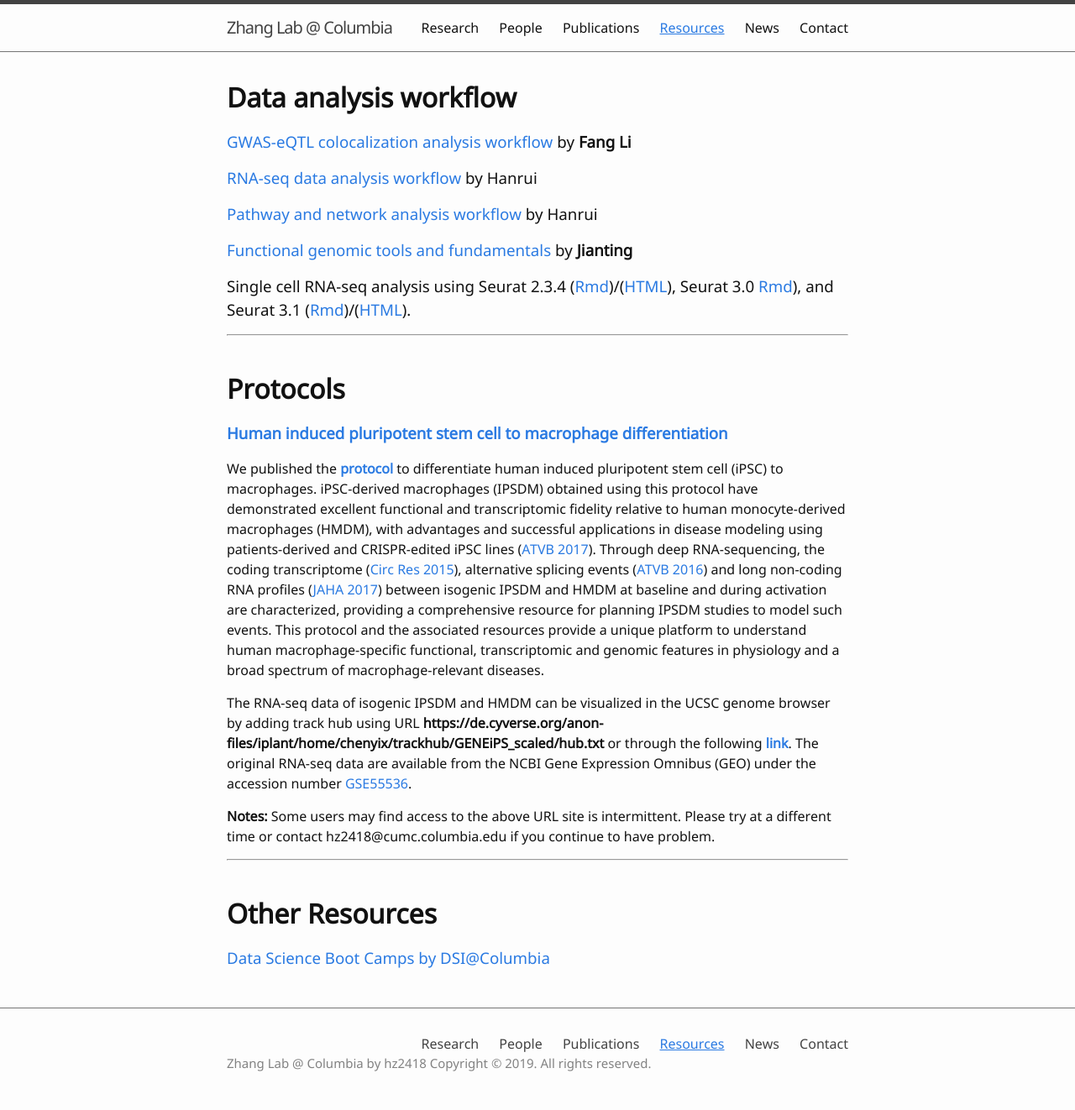
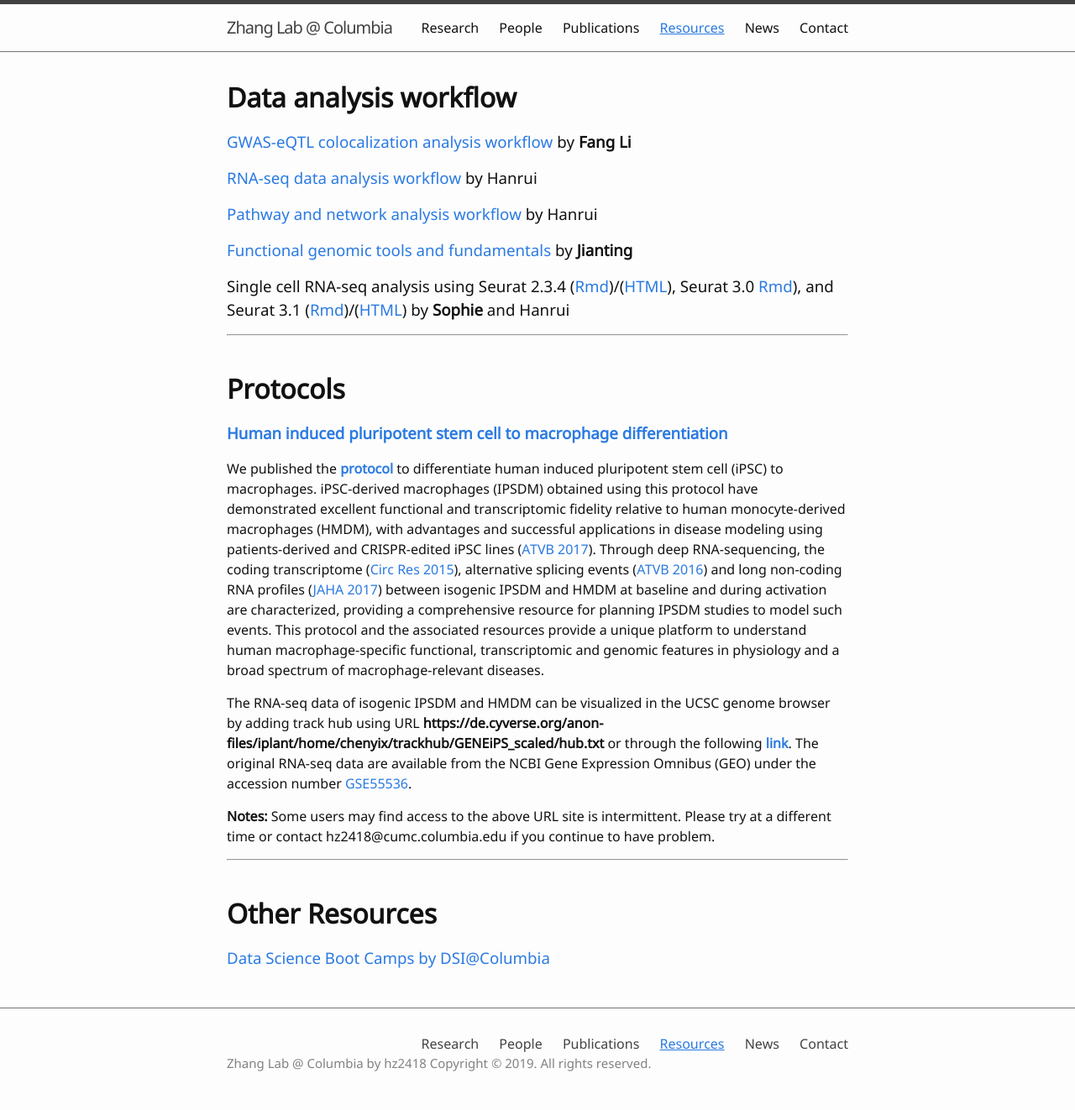
Before and after one commit to hanruizhang/zhanglab, a Jekyll site: the page built from 4_Resources.md, in a window 1280 px wide. Shown: the whole page at 84% size. Built offline with Jekyll 4.4.1, drawn with Linux system fonts in a browser that asks for light colours.

Commit message:
Update 4_Resources.md

```diff
--- a/4_Resources.md
+++ b/4_Resources.md
@@ -11,7 +11,7 @@
 ### [RNA-seq data analysis workflow](https://hanruizhang.github.io/RNAseq-analysis-workflow/) by Hanrui
 ### [Pathway and network analysis workflow](https://hanruizhang.github.io/Pathway-Network-Analysis/) by Hanrui
 ### [Functional genomic tools and fundamentals](https://hanruizhang.github.io/Functional-Genomic-Tools/Functional_Genomics_Tools.html) by **Jianting**
-### Single cell RNA-seq analysis using Seurat 2.3.4 ([Rmd](/file/scRNAseq_Tutorial_latest.Rmd))/([HTML](/file/scRNAseq_Tutorial_latest.html)), Seurat 3.0 [Rmd](/file/Zhang_Seurat_PBMC_20191001.Rmd)), and Seurat 3.1 ([Rmd](/file/00_Seurat_PBMC_20200310.Rmd))/([HTML](/file/00_Seurat_PBMC_20200310.html)).
+### Single cell RNA-seq analysis using Seurat 2.3.4 ([Rmd](/file/scRNAseq_Tutorial_latest.Rmd))/([HTML](/file/scRNAseq_Tutorial_latest.html)), Seurat 3.0 [Rmd](/file/Zhang_Seurat_PBMC_20191001.Rmd)), and Seurat 3.1 ([Rmd](/file/00_Seurat_PBMC_20200310.Rmd))/([HTML](/file/00_Seurat_PBMC_20200310.html)) by **Sophie** and Hanrui
 
 ------
 &nbsp;
```
